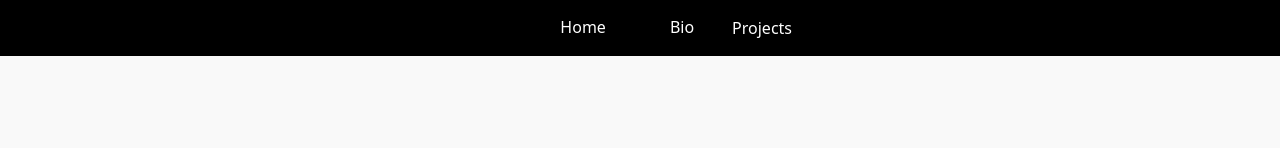
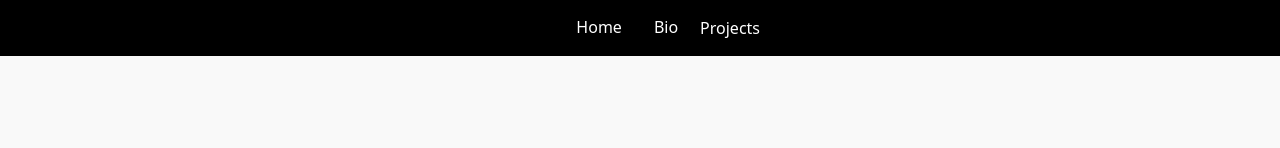
Before and after one commit to callejas1/time-between-stitches, a React (Create React App) app: page / in a window 1280 px wide. Shown: the top 148 px of the page. Built offline with nearby package versions, Linux system fonts and the light colour scheme; a web font is replaced by a local one.

Commit message:
seamless nav

```diff
--- a/src/styles/navbar.css
+++ b/src/styles/navbar.css
@@ -20,7 +20,7 @@
     text-decoration: none;
     transition: color 0.2s ease, background-color 0.3s ease;
     margin: 0;
-    padding: 1rem 2rem;
+    padding: 1rem;
     color: inherit;
 }
 
```
